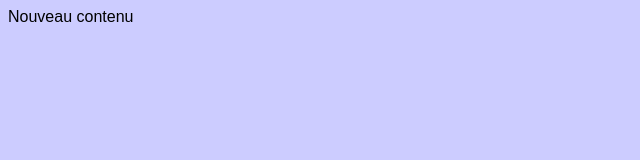
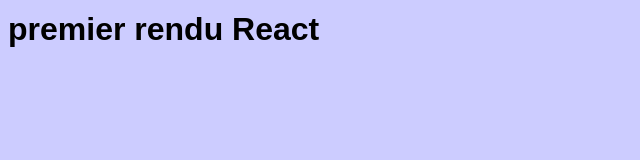
Before and after one commit to Fabezio/start-with-react, a plain HTML site: page index.html in a window 1280 px wide. Shown: the whole page, without its empty margins (0-640 px from the left). Drawn offline with nearby package versions, Linux system fonts and the light colour scheme.

Commit message:
Creation app

```diff
--- a/app.js
+++ b/app.js
@@ -0,0 +1,7 @@
+const JSX = (
+  <div>
+    <h1>premier rendu React</h1>
+  </div>
+)
+
+ReactDOM.render(JSX, document.getElementById('root'))
--- a/index.html
+++ b/index.html
@@ -1,5 +1,6 @@
 <!DOCTYPE html>
 <html lang="fr">
+
 <head>
     <meta charset="UTF-8">
     <meta http-equiv="X-UA-Compatible" content="IE=edge">
@@ -8,6 +9,7 @@
     <link rel="stylesheet" href="style.css">
     <title>Document</title>
 </head>
+
 <body>
     <div id="root">
         <noscript>
@@ -21,9 +23,10 @@
     </div>
     <script crossorigin src="https://unpkg.com/react@17/umd/react.development.js"></script>
     <script crossorigin src="https://unpkg.com/react-dom@17/umd/react-dom.development.js"></script>
-    <script crossorigin src="https://unpkg.com/babel-standalone@7.0.0-beta.3/babel.js" ></script>
-    <script type="text/babel">ReactDOM.render(<div>Nouveau contenu</div>, document.getElementById('root'))</script>
+    <script crossorigin src="https://unpkg.com/babel-standalone@7.0.0-beta.3/babel.js"></script>
+    <script type="text/babel" src="./app.js"></script>
 
 
 </body>
+
 </html>
```
